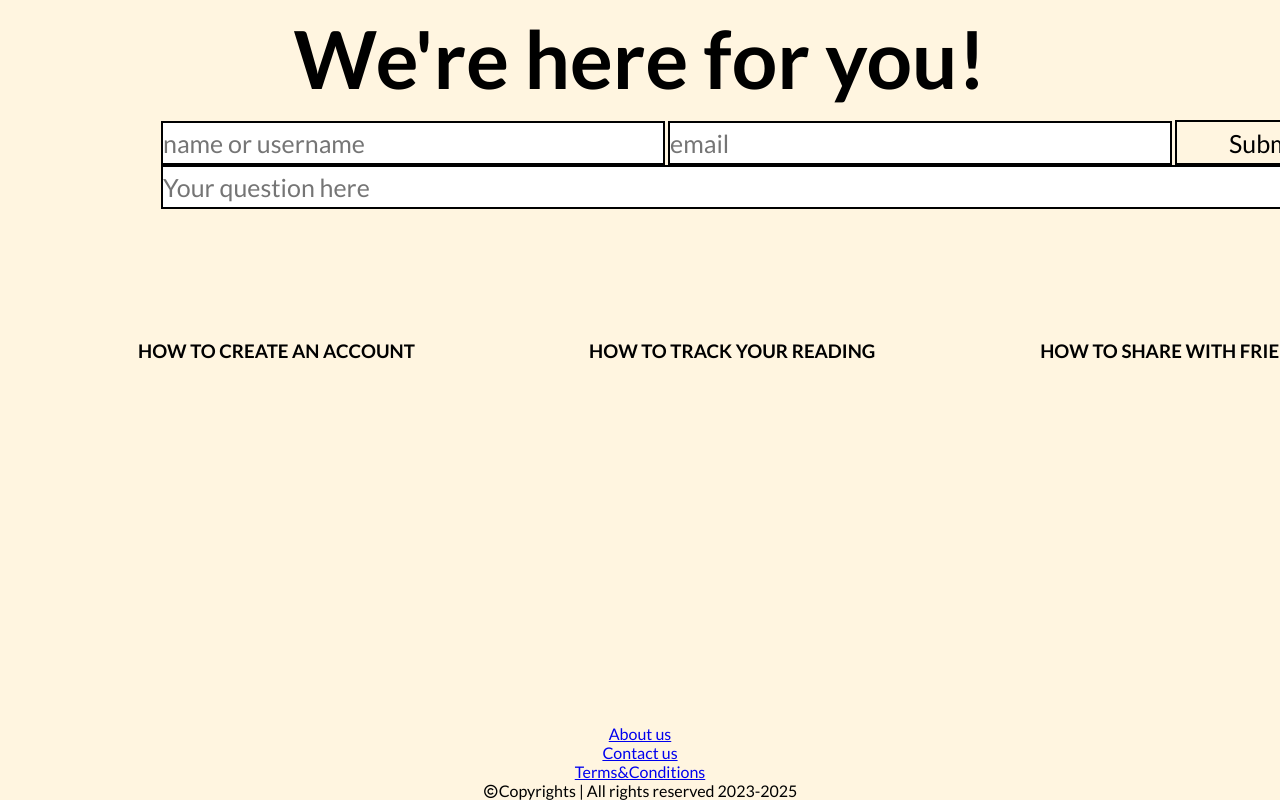
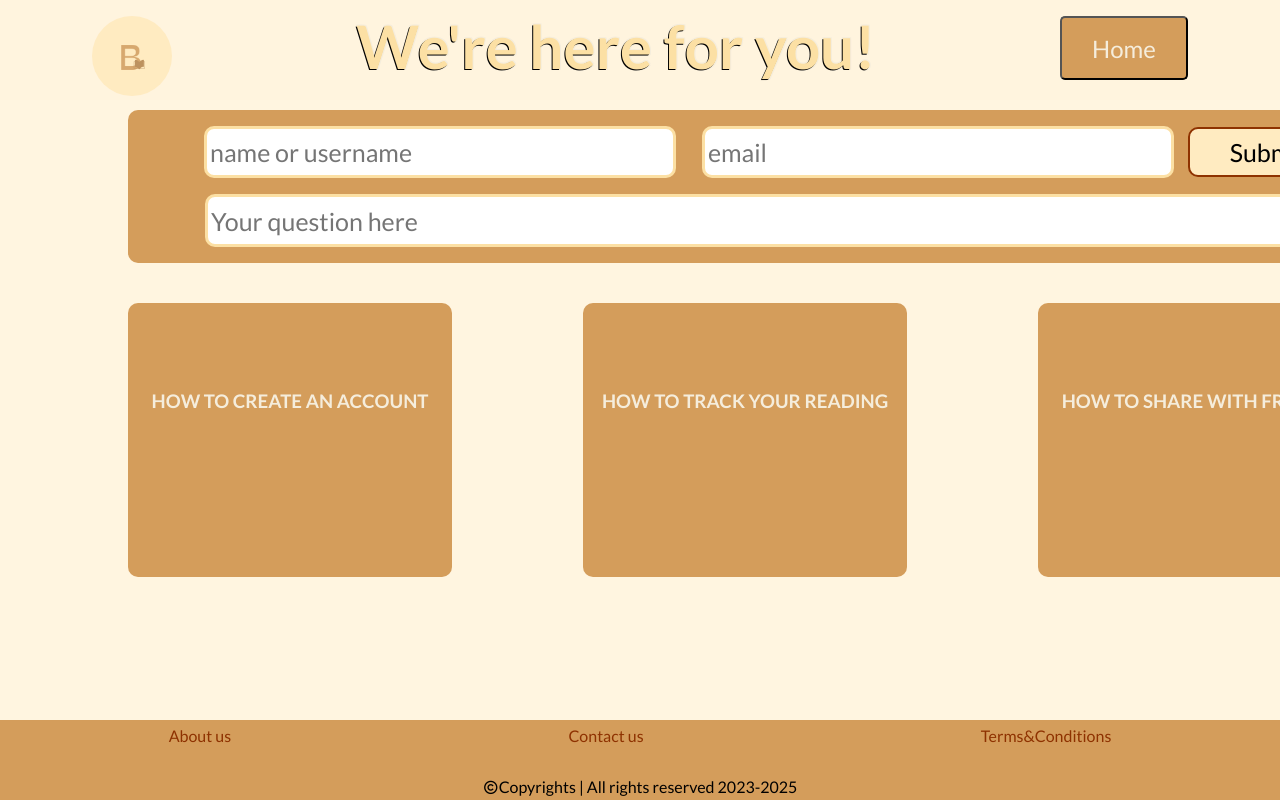
Before and after one commit to iuliamoisa/Book-reviewer, a plain HTML site: page help.html in a window 1280 px wide. Shown: the top 800 px of the page. Drawn offline with nearby package versions, Linux system fonts and the light colour scheme.

Commit message:
BEM-help

```diff
--- a/abstracts/_variables.scss
+++ b/abstracts/_variables.scss
@@ -14,6 +14,8 @@ $yellowish-white: #FFEBC1;
 $crem: #D7A86E;
 $negru: #000000;
 $smokey-white: #f5eddc;
+$help-background: #fff5deed;
+$yellower-white:#fce0a4;
 
 /* Fonts */
 $primary-font: 'Lato', sans-serif;
--- a/help.html
+++ b/help.html
@@ -8,47 +8,48 @@
     <link href="https://cdn.jsdelivr.net/npm/remixicon@3.0.0/fonts/remixicon.css" rel="stylesheet">
     <title>Document</title>
 </head>
-<body style="background-color:#fff5deed;">
-    <header class="header">
-        <h1>We're here for you!</h1>
+<body class="help-body">
+    <header class="help-header">
+        <img src="Planificare/logoBoo-better.png" class="help-header__logo">
+        <h1 class="help-header__title">We're here for you!</h1>
+        <button onclick="location.href = 'home.html' " class="help-header__button">Home</button>
+    </header>
 
-    </header>
-    <div class="form">
-        <form>
-            <p>
-                <input type="text" class="username" placeholder="name or username">
-                <input type="email" class="email" placeholder="email">
-                <input type="submit" class="submit">
-            </p>
-            <input type="text" class="question" maxlength="200" placeholder="Your question here">
+        <form class="help-form">
+            <div class="help-form__details">
+                <input type="text" class="help-form__item" placeholder="name or username">
+                <input type="email" class="help-form__item" placeholder="email">
+                <input type="submit" class="help-form__submit">
+            </div>
+            <input type="text" class="help-form__question" maxlength="200" placeholder="Your question here">
+        </form>
 
-        </form>
-    </div>
-    <div class="helpBox1">
-        <h3>HOW TO CREATE AN ACCOUNT</h3>
-        <p>Go to the main page of the website then click on <i>'sign in'</i> button. There you find a form to fill with the nickname you want,
+    <div class="help-helpBox1">
+        <h3 class="help-helpBox1__title">HOW TO CREATE AN ACCOUNT</h3>
+        <p class="help-helpBox1__content">Go to the main page of the website then click on <i>'sign in'</i> button. There you find a form to fill with the nickname you want,
             your email adress and then you must create a strong password. After that you can add a profile pic so your friends
             recognize you easier.</p>
     </div>
-    <div class="helpBox2">
-        <h3>HOW TO TRACK YOUR READING</h3>
-        <p>In your profile page you can find an <i>'new book'</i> button to add a new book that you're reading or you can use
+    <div class="help-helpBox2">
+        <h3 class="help-helpBox2__title">HOW TO TRACK YOUR READING</h3>
+        <p class="help-helpBox2__content">In your profile page you can find an <i>'new book'</i> button to add a new book that you're reading or you can use
         one that you're already reading it, for that you have a <i>'manage books'</i> button, that will show you the lists of your books,
         curently reading list of books or finished books. You go on to the book you want to track and press the <i>'manage'</i> button,
         there you can select the chapter or even page that you're on and even add notes to that.</p>
     </div>
-    <div class="helpBox3">
-        <h3>HOW TO SHARE WITH FRIENDS</h3>
-        <p>You can share anything with your friends on Boo! After every event like adding a new book to reading list or a note on a
+    <div class="help-helpBox3">
+        <h3 class="help-helpBox3__title">HOW TO SHARE WITH FRIENDS</h3>
+        <p class="help-helpBox3__content">You can share anything with your friends on Boo! After every event like adding a new book to reading list or a note on a
             chapter that you enjoyed you can share it by pressing the <i>'share'</i> button on the screen, so that this event will
             appear on your friend's feed!</p>
     </div>
-    <footer class="footer">
-                <a href="about.html" class="about" style="margin:auto; text-align:center; display: block;">About us</a>
-                <a href="home.html" class="contact" style="margin:auto; text-align:center; display: block;">Contact us</a>
-                <a href="terms&conditions.html" class="terms" style="margin:auto; text-align:center; display: block;">Terms&Conditions</a>
-            <p style="text-align: center; display: block;"><i class="ri-copyright-line"></i>Copyrights | All rights reserved 2023-2025</p>
+    <footer class="help-footer">
+        <div class="help-footer__links">
+                <a href="about.html" class="help-footer__item">About us</a>
+                <a href="#" class="help-footer__item">Contact us</a>
+                <a href="terms&conditions.html" class="help-footer__item">Terms&Conditions</a>
+        </div>
+        <p class="help-footer__copyright"><i class="ri-copyright-line"></i>Copyrights | All rights reserved 2023-2025</p>
     </footer>
-
 </body>
 </html>
--- a/pages/_help.scss
+++ b/pages/_help.scss
@@ -2,220 +2,240 @@
 * {
     font-family: $primary-font;
 }
-// :root{
-//     --background: #fff5deed;
-//     --scris: #fff6ed;
-//     --helpColor1: #D7A86E;
-//     --helpColor2: #8E3200;
-//     --titlu: #fce0a4;
-//     --negru: #000000;
-//     --alb:#ffffff;
-//     --gri:#777777;
-// }
 
-.header{
+.help-body{
+    background-color: $help-background;
+}
+
+.help-header{
+    display:flex;
+    justify-content: space-around;
     margin-bottom: 10px;
     left:0px;
     top:0px;
     height:100px;
     width:100%;
-    background-color: var(--background);
+    background-color: $help-background;
     text-align: left;
     font-size:27px;
-    h1{
+    &__title{
         text-align: center;
-        font-size: 80px;
+        font-size: 60px;
         margin-top: 10px;
         margin-bottom: 0px;
         margin-left: 0px;
-        color: var(--titlu);
-        text-shadow: -1px 1px 0 var(--negru),
-                              1px 1px 0 var(--alb),
-                             1px -1px 0 var(--alb),
-                            -1px -1px 0 var(--alb);
+        color: $yellower-white;
+        text-shadow: -1px 1px 0 $negru,
+                              1px 1px 0 $smokey-white,
+                             1px -1px 0 $smokey-white,
+                            -1px -1px 0 $smokey-white;
+    }
+    &__logo{
+        margin-top: 1rem;
+        height: 5rem;
+        width: 5rem;
+        border-radius: 150px;
+    }
+    &__button{
+        font-size: 1.5rem;
+        margin-top: 1rem;
+        width: 8rem;
+        height: 4rem;
+        text-decoration: none;
+        cursor: pointer;
+        background-color: $light-brown;
+        border-radius: 5px;
+        color: $smokey-white;
     }
 }
 
-.helpBox1{
+.help-form{
+    padding: 10px;
+    padding-top: 0px;
+    position: relative;
+    left:10%;
+    border-radius: 10px;
+    width: 1265px;
+    background-color:$light-brown;
+    display:inline-block;
+    text-align: center;
+    &__details{
+        padding: 0.3rem;
+        display: inline-block;
+        margin-left: auto;
+        margin-right: auto;
+        text-align: left;
+    }
+    &__item{
+        border-radius: 10px;
+        padding: 0.2rem;
+        margin: 0.7rem;
+        height: 40px;
+        width: 460px;
+        border:3px solid $yellower-white;
+        font-size: 25px;
+    }
+    &__submit{
+        border-radius: 10px;
+        height: 50px;
+        width: 160px;
+        border-style: solid;
+        border-color: $red-brown;
+        font-size: 25px;
+        background-color:$yellowish-white;
+        transition:0.3s;
+        &:hover{
+            background-color: $red-brown;
+            cursor: pointer;
+            color:$smokey-white;
+        }
+    }
+    &__question{
+        margin-left: 0.7rem;
+        margin-bottom: 0.4rem;
+        border-radius: 3px;
+        padding: 0.2rem;
+        width: 1130px;
+        height: 40px;
+        border-radius: 10px;
+        border:3px solid $yellower-white;
+        font-size: 25px;
+    }
+}
+
+.help-helpBox1{
     align-items: center;
-    padding: 10px;
+    padding: auto;
+    padding: 12px;
     display: inline-block;
     position: relative;
     top: 40px;
     left: 10%;
     height: 250px;
     width: 300px;
-    background-color: var(--helpColor1);
+    background-color: $light-brown;
     transition: 0.4s;
-    border-radius: 4px;
-    color: var(--scris);
+    border-radius: 10px;
+    color: $smokey-white;
     overflow: hidden;
+    &__title{
+        transition: 0.4s;
+        position: relative;
+        text-align: center;
+        top:30%;
+    }
+    &:hover{
+        background-color:$red-brown;
+        box-shadow: inset 0 0 20px $lighter-pale-brown;
+        .help-helpBox1__title{
+            background-color:$red-brown;
+            top:1%;
+        }
+        .help-helpBox1__content{
+            top:5%;
+        }
+    }
+    &__content{
+        position: relative;
+        top:303px;
+        transition: 0.5s;
+    }
 }
 
-.helpBox2{
-    padding: 10px;
+.help-helpBox2{
+    padding: 12px;
     display: inline-block;
     position: relative;
     top: 40px;
     left: 20%;
     height: 250px;
     width: 300px;
-    background-color: var(--helpColor1);
+    background-color: $light-brown;
     transition: 0.4s;
-    border-radius: 4px;
-    color: var(--scris);
+    border-radius: 10px;
+    color: $smokey-white;
     overflow: hidden;
+    &__title{
+        transition: 0.4s;
+        position: relative;
+        text-align: center;
+        top:30%;
+    }
+    &:hover{
+        background-color:$red-brown;
+        box-shadow: inset 0 0 20px $lighter-pale-brown;
+        .help-helpBox2__title{
+            background-color:$red-brown;
+            top:1%;
+        }
+        .help-helpBox2__content{
+            top:5%;
+        }
+    }
+    &__content{
+        position: relative;
+        top:302px;
+        transition: 0.5s;
+    }
 }
 
-.helpBox3{
-    padding: 10px;
+.help-helpBox3{
+    padding: 12px;
     display: inline-block;
     position: relative;
     top: 40px;
     left: 30%;
     height: 250px;
     width: 300px;
-    background-color: var(--helpColor1);
+    background-color: $light-brown;
     transition: 0.4s;
-    border-radius: 4px;
-    color: var(--scris);
+    border-radius: 10px;
+    color: $smokey-white;
     overflow: hidden;
+    &__title{
+        transition: 0.4s;
+        position: relative;
+        text-align: center;
+        top:30%;
     }
-
-.helpBox1:hover{
-    background-color:var(--helpColor2);
-    box-shadow: inset 0 0 20px var(--gri);
+    &:hover{
+        background-color:$red-brown;
+        box-shadow: inset 0 0 20px $lighter-pale-brown;
+        .help-helpBox3__title{
+            background-color:$red-brown;
+            top:1%;
         }
-
-.helpBox2:hover{
-    background-color:var(--helpColor2);
-    box-shadow: inset 0 0 20px var(--gri);
+        .help-helpBox3__content{
+            top:5%;
         }
-
-.helpBox3:hover{
-    background-color:var(--helpColor2);
-    box-shadow: inset 0 0 20px var(--gri);
-
     }
-
-.helpBox1:hover h3{
-    background-color:var(--helpColor2);
-    top:0%;
-}
-
-.helpBox2:hover h3{
-    background-color:var(--helpColor2);
-    top:0%;
-}
-
-.helpBox3:hover h3{
-    background-color:var(--helpColor2);
-    top:0%;
-}
-
-
-.helpBox1 p{
-    position: absolute;
+    &__content{
+        position: relative;
         top:303px;
         transition: 0.5s;
     }
 
-.helpBox2 p{
-    position: absolute;
-    top:302px;
-    transition: 0.5s;
 }
 
-.helpBox3 p{
-    position: absolute;
-    top:303px;
-    transition: 0.5s;
-}
-
-.helpBox1:hover p{
-    top:40px;
-}
-
-.helpBox2:hover p{
-    top:40px;
-}
-
-.helpBox3:hover p{
-    top:40px;
-}
-
-.footer{
+.help-footer{
+    height: 5rem;
     position:fixed;
     bottom: 0px;
     left: 0px;
     width: 100%;
-    background-color: var(--helpColor1);
+    background-color: $light-brown;
+    &__links{
+        margin-top: 0.4rem;
+        display: flex;
+        justify-content: space-around;
     }
-
-h3{
-    transition: 0.4s;
-    position: absolute;
-    text-align: center;
-    top:30%;
+    &__item{
+        text-decoration: none;
+        color:$red-brown;
     }
-
-
-
-div.form{
-    padding: 10px;
-    padding-top: 0px;
-    position: relative;
-    left:10%;
-    border-radius: 2px;
-    width: 1250px;
-    background-color:var(--helpColor1);
-    display:inline-block;
+    &__copyright{
+        margin-top: 2rem;
+        display: block;
         text-align: center;
     }
-
-form{
-    display: inline-block;
-    margin-left: auto;
-    margin-right: auto;
-    text-align: left;
 }
-
-.username{
-    height: 40px;
-    width: 500px;
-    border-style: solid;
-    border-color: var(--negru);
-    font-size: 25px;
-}
-
-.email{
-    height: 40px;
-    width: 500px;
-    border-style: solid;
-    border-color: var(--negru);
-    font-size: 25px;
-}
-
-.submit{
-    height: 45px;
-    width: 185px;
-    border-style: solid;
-    border-color: var(--negru);
-    font-size: 25px;
-    background-color:var(--titlu);
-    transition:0.3s;
-}
-
-.submit:hover{
-    background-color: var(--helpColor2);
-    cursor: pointer;
-    color:var(--scris);
-}
-
-.question{
-    width: 1200px;
-    height: 40px;
-    border-style: solid;
-    border-color: var(--negru);
-    font-size: 25px;
-}
```
Also changed, not shown: styles/main.css. Lines whose indentation alone changed are shown as unchanged.
